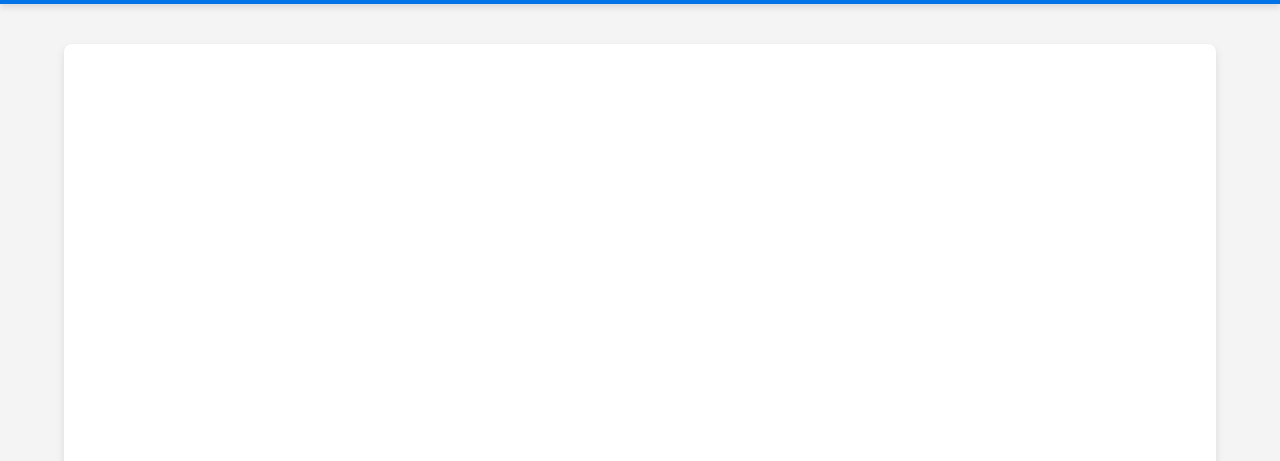
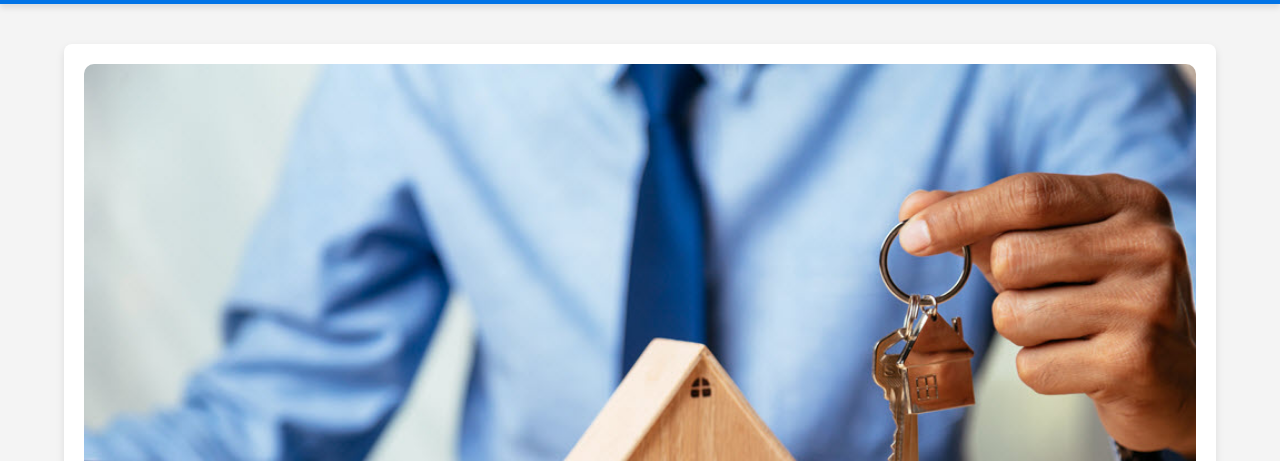
Before and after one commit to lotusotho/Trabajo3T-LM-1DAW, a plain HTML site: page index.html in a window 1280 px wide. Shown: the part 96-557 px from the top of the page. Drawn offline with Linux system fonts and the light colour scheme.

Commit message:
Fix broken CSS image link 2

```diff
--- a/theme/style.css
+++ b/theme/style.css
@@ -89,7 +89,7 @@ main {
 }
 
 .parallax {
-    background-image: url(./img/bgIndex.jpg);
+    background-image: url(../img/bgIndex.jpg);
     height: 600px;
     background-attachment: fixed;
     background-position: center;
```
